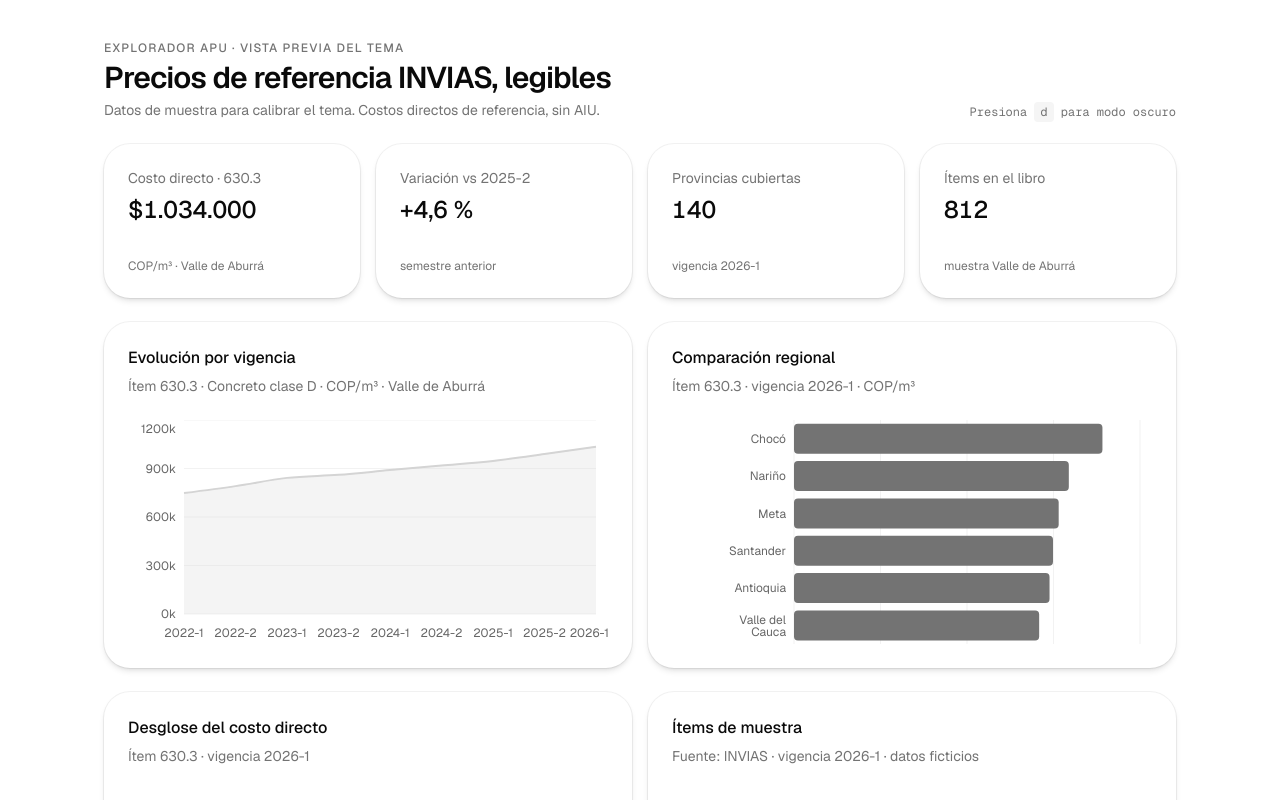
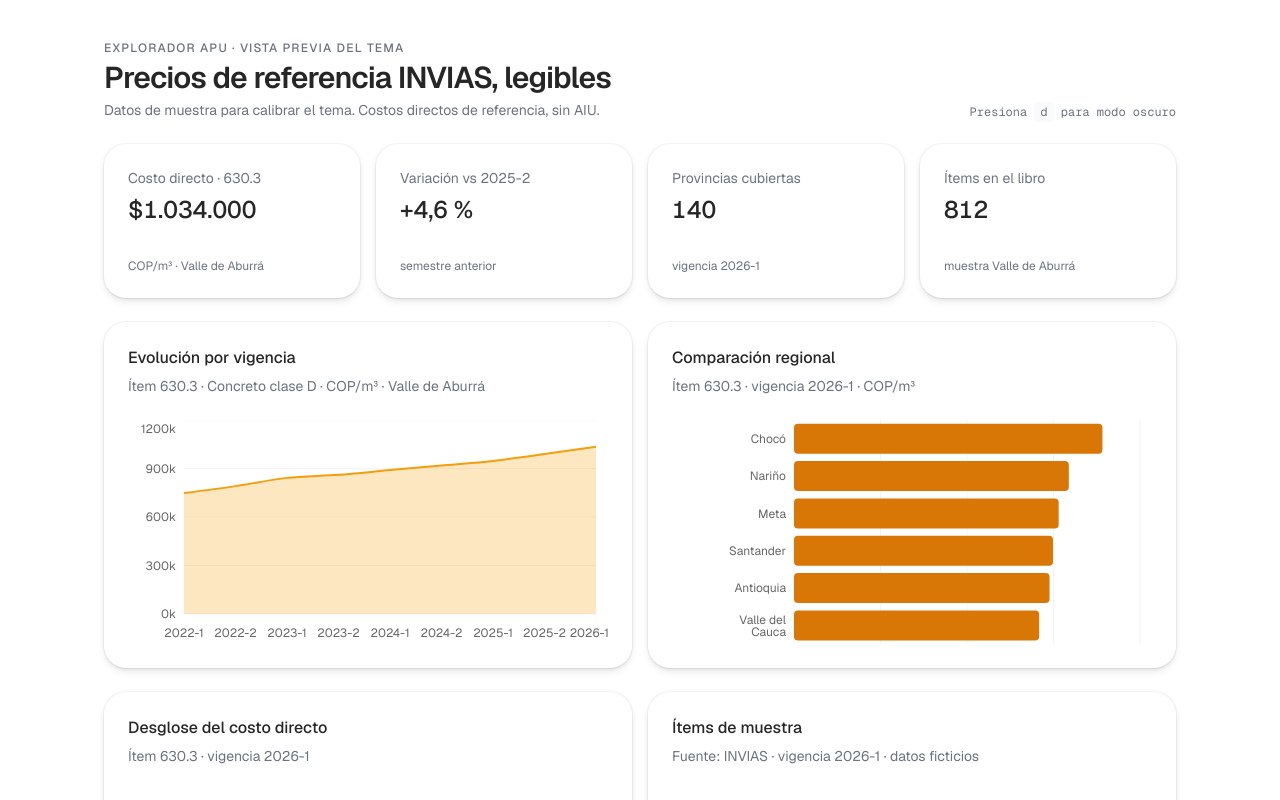
Before and after one commit to mrestrepoj10/open-apu, a Next.js app: page / in a window 1280 px wide. Shown: the top 800 px of the page. Built offline with nearby package versions, Linux system fonts and the light colour scheme.

Commit message:
Update global styles and layout configuration
Refactor global CSS variables for improved color management and add shadow properties. Update layout component to use a new font variable and change the document language from English to Spanish.

```diff
--- a/app/globals.css
+++ b/app/globals.css
@@ -4,126 +4,173 @@
 
 @custom-variant dark (&:is(.dark *));
 
-@theme inline {
-    --font-heading: var(--font-sans);
-    --font-sans: var(--font-sans);
-    --color-sidebar-ring: var(--sidebar-ring);
-    --color-sidebar-border: var(--sidebar-border);
-    --color-sidebar-accent-foreground: var(--sidebar-accent-foreground);
-    --color-sidebar-accent: var(--sidebar-accent);
-    --color-sidebar-primary-foreground: var(--sidebar-primary-foreground);
-    --color-sidebar-primary: var(--sidebar-primary);
-    --color-sidebar-foreground: var(--sidebar-foreground);
-    --color-sidebar: var(--sidebar);
-    --color-chart-5: var(--chart-5);
-    --color-chart-4: var(--chart-4);
-    --color-chart-3: var(--chart-3);
-    --color-chart-2: var(--chart-2);
-    --color-chart-1: var(--chart-1);
-    --color-ring: var(--ring);
-    --color-input: var(--input);
-    --color-border: var(--border);
-    --color-destructive: var(--destructive);
-    --color-accent-foreground: var(--accent-foreground);
-    --color-accent: var(--accent);
-    --color-muted-foreground: var(--muted-foreground);
-    --color-muted: var(--muted);
-    --color-secondary-foreground: var(--secondary-foreground);
-    --color-secondary: var(--secondary);
-    --color-primary-foreground: var(--primary-foreground);
-    --color-primary: var(--primary);
-    --color-popover-foreground: var(--popover-foreground);
-    --color-popover: var(--popover);
-    --color-card-foreground: var(--card-foreground);
-    --color-card: var(--card);
-    --color-foreground: var(--foreground);
-    --color-background: var(--background);
-    --radius-sm: calc(var(--radius) * 0.6);
-    --radius-md: calc(var(--radius) * 0.8);
-    --radius-lg: var(--radius);
-    --radius-xl: calc(var(--radius) * 1.4);
-    --radius-2xl: calc(var(--radius) * 1.8);
-    --radius-3xl: calc(var(--radius) * 2.2);
-    --radius-4xl: calc(var(--radius) * 2.6);
-}
-
 :root {
-    --background: oklch(1 0 0);
-    --foreground: oklch(0.145 0 0);
-    --card: oklch(1 0 0);
-    --card-foreground: oklch(0.145 0 0);
-    --popover: oklch(1 0 0);
-    --popover-foreground: oklch(0.145 0 0);
-    --primary: oklch(0.205 0 0);
-    --primary-foreground: oklch(0.985 0 0);
-    --secondary: oklch(0.97 0 0);
-    --secondary-foreground: oklch(0.205 0 0);
-    --muted: oklch(0.97 0 0);
-    --muted-foreground: oklch(0.556 0 0);
-    --accent: oklch(0.97 0 0);
-    --accent-foreground: oklch(0.205 0 0);
-    --destructive: oklch(0.577 0.245 27.325);
-    --border: oklch(0.922 0 0);
-    --input: oklch(0.922 0 0);
-    --ring: oklch(0.708 0 0);
-    --chart-1: oklch(0.87 0 0);
-    --chart-2: oklch(0.556 0 0);
-    --chart-3: oklch(0.439 0 0);
-    --chart-4: oklch(0.371 0 0);
-    --chart-5: oklch(0.269 0 0);
-    --radius: 0.625rem;
-    --sidebar: oklch(0.985 0 0);
-    --sidebar-foreground: oklch(0.145 0 0);
-    --sidebar-primary: oklch(0.205 0 0);
-    --sidebar-primary-foreground: oklch(0.985 0 0);
-    --sidebar-accent: oklch(0.97 0 0);
-    --sidebar-accent-foreground: oklch(0.205 0 0);
-    --sidebar-border: oklch(0.922 0 0);
-    --sidebar-ring: oklch(0.708 0 0);
+  --background: oklch(1.0000 0 0);
+  --foreground: oklch(0.2686 0 0);
+  --card: oklch(1.0000 0 0);
+  --card-foreground: oklch(0.2686 0 0);
+  --popover: oklch(1.0000 0 0);
+  --popover-foreground: oklch(0.2686 0 0);
+  --primary: oklch(0.7686 0.1647 70.0804);
+  --primary-foreground: oklch(0 0 0);
+  --secondary: oklch(0.9670 0.0029 264.5419);
+  --secondary-foreground: oklch(0.4461 0.0263 256.8018);
+  --muted: oklch(0.9846 0.0017 247.8389);
+  --muted-foreground: oklch(0.5510 0.0234 264.3637);
+  --accent: oklch(0.9869 0.0214 95.2774);
+  --accent-foreground: oklch(0.4732 0.1247 46.2007);
+  --destructive: oklch(0.6368 0.2078 25.3313);
+  --destructive-foreground: oklch(1.0000 0 0);
+  --border: oklch(0.9276 0.0058 264.5313);
+  --input: oklch(0.9276 0.0058 264.5313);
+  --ring: oklch(0.7686 0.1647 70.0804);
+  --chart-1: oklch(0.7686 0.1647 70.0804);
+  --chart-2: oklch(0.6658 0.1574 58.3183);
+  --chart-3: oklch(0.5553 0.1455 48.9975);
+  --chart-4: oklch(0.4732 0.1247 46.2007);
+  --chart-5: oklch(0.4137 0.1054 45.9038);
+  --sidebar: oklch(0.9846 0.0017 247.8389);
+  --sidebar-foreground: oklch(0.2686 0 0);
+  --sidebar-primary: oklch(0.7686 0.1647 70.0804);
+  --sidebar-primary-foreground: oklch(1.0000 0 0);
+  --sidebar-accent: oklch(0.9869 0.0214 95.2774);
+  --sidebar-accent-foreground: oklch(0.4732 0.1247 46.2007);
+  --sidebar-border: oklch(0.9276 0.0058 264.5313);
+  --sidebar-ring: oklch(0.7686 0.1647 70.0804);
+  --radius: 0.375rem;
+  --shadow-x: 0px;
+  --shadow-y: 4px;
+  --shadow-blur: 8px;
+  --shadow-spread: -1px;
+  --shadow-opacity: 0.1;
+  --shadow-color: hsl(0 0% 0%);
+  --shadow-2xs: 0px 4px 8px -1px hsl(0 0% 0% / 0.05);
+  --shadow-xs: 0px 4px 8px -1px hsl(0 0% 0% / 0.05);
+  --shadow-sm: 0px 4px 8px -1px hsl(0 0% 0% / 0.10), 0px 1px 2px -2px hsl(0 0% 0% / 0.10);
+  --shadow: 0px 4px 8px -1px hsl(0 0% 0% / 0.10), 0px 1px 2px -2px hsl(0 0% 0% / 0.10);
+  --shadow-md: 0px 4px 8px -1px hsl(0 0% 0% / 0.10), 0px 2px 4px -2px hsl(0 0% 0% / 0.10);
+  --shadow-lg: 0px 4px 8px -1px hsl(0 0% 0% / 0.10), 0px 4px 6px -2px hsl(0 0% 0% / 0.10);
+  --shadow-xl: 0px 4px 8px -1px hsl(0 0% 0% / 0.10), 0px 8px 10px -2px hsl(0 0% 0% / 0.10);
+  --shadow-2xl: 0px 4px 8px -1px hsl(0 0% 0% / 0.25);
+  --tracking-normal: 0em;
+  --spacing: 0.25rem;
 }
 
 .dark {
-    --background: oklch(0.145 0 0);
-    --foreground: oklch(0.985 0 0);
-    --card: oklch(0.205 0 0);
-    --card-foreground: oklch(0.985 0 0);
-    --popover: oklch(0.205 0 0);
-    --popover-foreground: oklch(0.985 0 0);
-    --primary: oklch(0.922 0 0);
-    --primary-foreground: oklch(0.205 0 0);
-    --secondary: oklch(0.269 0 0);
-    --secondary-foreground: oklch(0.985 0 0);
-    --muted: oklch(0.269 0 0);
-    --muted-foreground: oklch(0.708 0 0);
-    --accent: oklch(0.269 0 0);
-    --accent-foreground: oklch(0.985 0 0);
-    --destructive: oklch(0.704 0.191 22.216);
-    --border: oklch(1 0 0 / 10%);
-    --input: oklch(1 0 0 / 15%);
-    --ring: oklch(0.556 0 0);
-    --chart-1: oklch(0.87 0 0);
-    --chart-2: oklch(0.556 0 0);
-    --chart-3: oklch(0.439 0 0);
-    --chart-4: oklch(0.371 0 0);
-    --chart-5: oklch(0.269 0 0);
-    --sidebar: oklch(0.205 0 0);
-    --sidebar-foreground: oklch(0.985 0 0);
-    --sidebar-primary: oklch(0.488 0.243 264.376);
-    --sidebar-primary-foreground: oklch(0.985 0 0);
-    --sidebar-accent: oklch(0.269 0 0);
-    --sidebar-accent-foreground: oklch(0.985 0 0);
-    --sidebar-border: oklch(1 0 0 / 10%);
-    --sidebar-ring: oklch(0.556 0 0);
+  --background: oklch(0.2046 0 0);
+  --foreground: oklch(0.9219 0 0);
+  --card: oklch(0.2686 0 0);
+  --card-foreground: oklch(0.9219 0 0);
+  --popover: oklch(0.2686 0 0);
+  --popover-foreground: oklch(0.9219 0 0);
+  --primary: oklch(0.8020 0.1632 78.0922);
+  --primary-foreground: oklch(0 0 0);
+  --secondary: oklch(0.2686 0 0);
+  --secondary-foreground: oklch(0.9219 0 0);
+  --muted: oklch(0.2393 0 0);
+  --muted-foreground: oklch(0.7155 0 0);
+  --accent: oklch(0.4732 0.1247 46.2007);
+  --accent-foreground: oklch(0.9243 0.1151 95.7459);
+  --destructive: oklch(0.6368 0.2078 25.3313);
+  --destructive-foreground: oklch(1.0000 0 0);
+  --border: oklch(0.3715 0 0);
+  --input: oklch(0.3715 0 0);
+  --ring: oklch(0.7686 0.1647 70.0804);
+  --chart-1: oklch(0.8369 0.1644 84.4286);
+  --chart-2: oklch(0.6658 0.1574 58.3183);
+  --chart-3: oklch(0.4732 0.1247 46.2007);
+  --chart-4: oklch(0.5553 0.1455 48.9975);
+  --chart-5: oklch(0.4732 0.1247 46.2007);
+  --sidebar: oklch(0.1684 0 0);
+  --sidebar-foreground: oklch(0.9219 0 0);
+  --sidebar-primary: oklch(0.7686 0.1647 70.0804);
+  --sidebar-primary-foreground: oklch(1.0000 0 0);
+  --sidebar-accent: oklch(0.4732 0.1247 46.2007);
+  --sidebar-accent-foreground: oklch(0.9243 0.1151 95.7459);
+  --sidebar-border: oklch(0.3715 0 0);
+  --sidebar-ring: oklch(0.7686 0.1647 70.0804);
+  --radius: 0.375rem;
+  --shadow-x: 0px;
+  --shadow-y: 4px;
+  --shadow-blur: 8px;
+  --shadow-spread: -1px;
+  --shadow-opacity: 0.1;
+  --shadow-color: hsl(0 0% 0%);
+  --shadow-2xs: 0px 4px 8px -1px hsl(0 0% 0% / 0.05);
+  --shadow-xs: 0px 4px 8px -1px hsl(0 0% 0% / 0.05);
+  --shadow-sm: 0px 4px 8px -1px hsl(0 0% 0% / 0.10), 0px 1px 2px -2px hsl(0 0% 0% / 0.10);
+  --shadow: 0px 4px 8px -1px hsl(0 0% 0% / 0.10), 0px 1px 2px -2px hsl(0 0% 0% / 0.10);
+  --shadow-md: 0px 4px 8px -1px hsl(0 0% 0% / 0.10), 0px 2px 4px -2px hsl(0 0% 0% / 0.10);
+  --shadow-lg: 0px 4px 8px -1px hsl(0 0% 0% / 0.10), 0px 4px 6px -2px hsl(0 0% 0% / 0.10);
+  --shadow-xl: 0px 4px 8px -1px hsl(0 0% 0% / 0.10), 0px 8px 10px -2px hsl(0 0% 0% / 0.10);
+  --shadow-2xl: 0px 4px 8px -1px hsl(0 0% 0% / 0.25);
+}
+
+@theme inline {
+  --color-background: var(--background);
+  --color-foreground: var(--foreground);
+  --color-card: var(--card);
+  --color-card-foreground: var(--card-foreground);
+  --color-popover: var(--popover);
+  --color-popover-foreground: var(--popover-foreground);
+  --color-primary: var(--primary);
+  --color-primary-foreground: var(--primary-foreground);
+  --color-secondary: var(--secondary);
+  --color-secondary-foreground: var(--secondary-foreground);
+  --color-muted: var(--muted);
+  --color-muted-foreground: var(--muted-foreground);
+  --color-accent: var(--accent);
+  --color-accent-foreground: var(--accent-foreground);
+  --color-destructive: var(--destructive);
+  --color-destructive-foreground: var(--destructive-foreground);
+  --color-border: var(--border);
+  --color-input: var(--input);
+  --color-ring: var(--ring);
+  --color-chart-1: var(--chart-1);
+  --color-chart-2: var(--chart-2);
+  --color-chart-3: var(--chart-3);
+  --color-chart-4: var(--chart-4);
+  --color-chart-5: var(--chart-5);
+  --color-sidebar: var(--sidebar);
+  --color-sidebar-foreground: var(--sidebar-foreground);
+  --color-sidebar-primary: var(--sidebar-primary);
+  --color-sidebar-primary-foreground: var(--sidebar-primary-foreground);
+  --color-sidebar-accent: var(--sidebar-accent);
+  --color-sidebar-accent-foreground: var(--sidebar-accent-foreground);
+  --color-sidebar-border: var(--sidebar-border);
+  --color-sidebar-ring: var(--sidebar-ring);
+
+  /* Font families come from next/font variables set in app/layout.tsx (Geist) */
+  --font-sans: var(--font-sans);
+  --font-mono: var(--font-mono);
+  --font-heading: var(--font-sans);
+
+  --radius-sm: calc(var(--radius) - 4px);
+  --radius-md: calc(var(--radius) - 2px);
+  --radius-lg: var(--radius);
+  --radius-xl: calc(var(--radius) + 4px);
+  --radius-2xl: calc(var(--radius) + 8px);
+  --radius-3xl: calc(var(--radius) + 12px);
+  --radius-4xl: calc(var(--radius) + 16px);
+
+  --shadow-2xs: var(--shadow-2xs);
+  --shadow-xs: var(--shadow-xs);
+  --shadow-sm: var(--shadow-sm);
+  --shadow: var(--shadow);
+  --shadow-md: var(--shadow-md);
+  --shadow-lg: var(--shadow-lg);
+  --shadow-xl: var(--shadow-xl);
+  --shadow-2xl: var(--shadow-2xl);
 }
 
 @layer base {
   * {
     @apply border-border outline-ring/50;
-    }
+  }
   body {
     @apply bg-background text-foreground;
-    }
+  }
   html {
     @apply font-sans;
-    }
+  }
 }
--- a/app/layout.tsx
+++ b/app/layout.tsx
@@ -2,9 +2,12 @@
 
 import "./globals.css"
 import { ThemeProvider } from "@/components/theme-provider"
-import { cn } from "@/lib/utils";
+import { cn } from "@/lib/utils"
 
-const geist = Geist({subsets:['latin'],variable:'--font-sans'})
+const fontSans = Geist({
+  subsets: ["latin"],
+  variable: "--font-sans",
+})
 
 const fontMono = Geist_Mono({
   subsets: ["latin"],
@@ -18,9 +21,9 @@
 }>) {
   return (
     <html
-      lang="en"
+      lang="es"
       suppressHydrationWarning
-      className={cn("antialiased", fontMono.variable, "font-sans", geist.variable)}
+      className={cn("antialiased", "font-sans", fontSans.variable, fontMono.variable)}
     >
       <body>
         <ThemeProvider>{children}</ThemeProvider>
```
